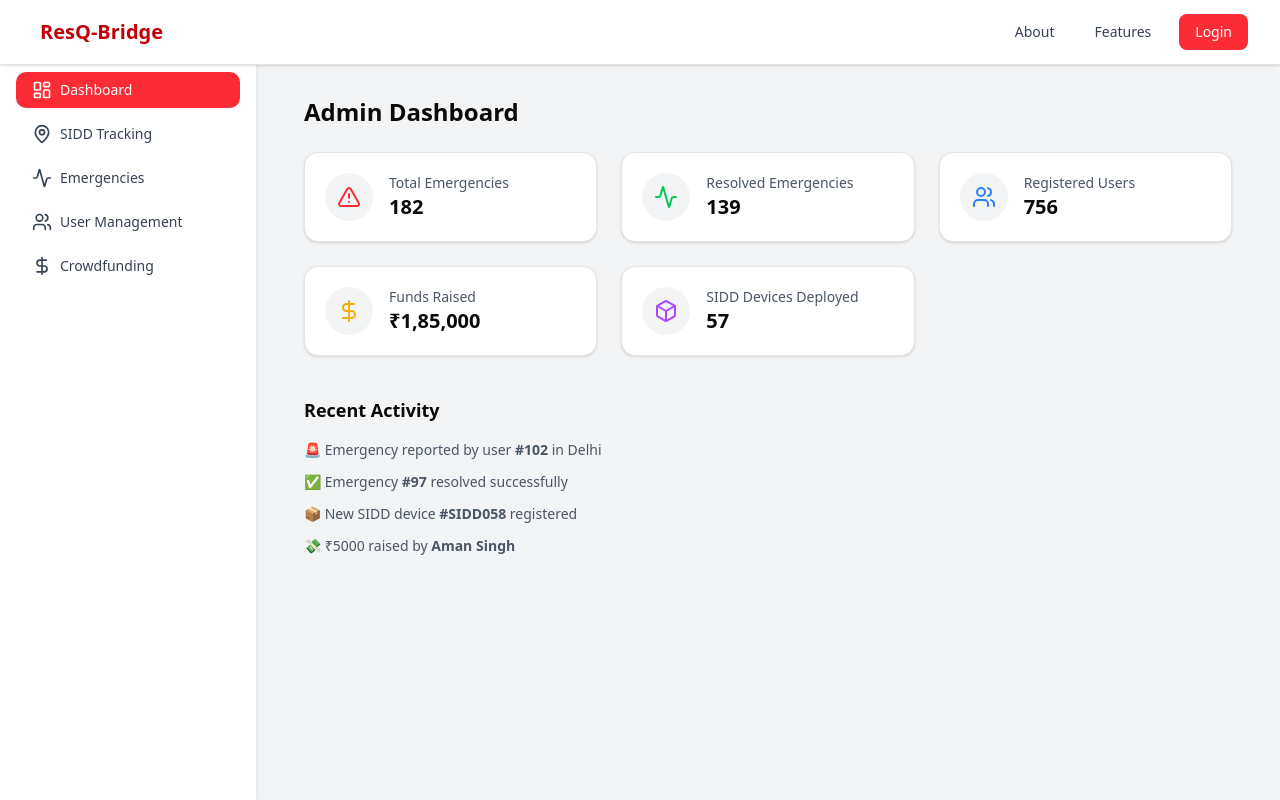
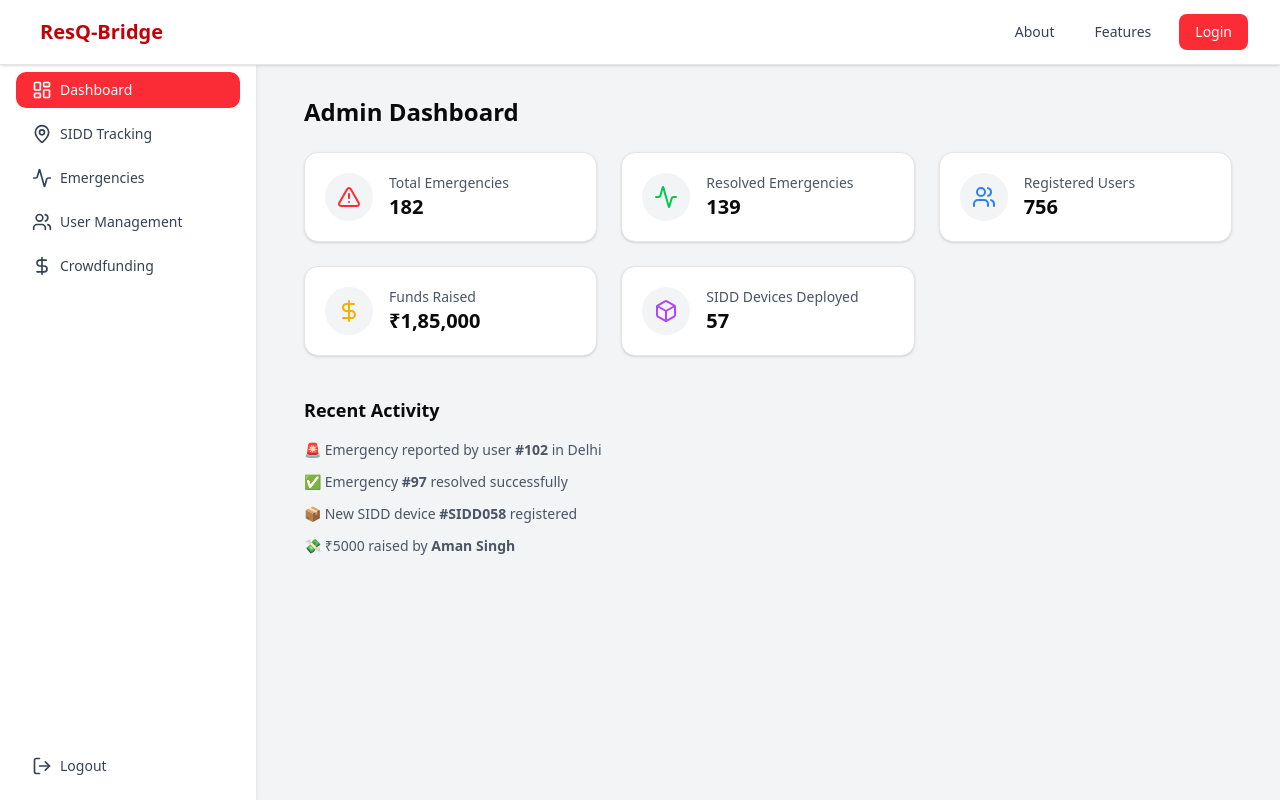
Before and after one commit to RG1208/ResQBridgeV3, a React (Vite) app in the folder Frontend/: page /admin in a window 1280 px wide. Shown: the top 800 px of the page. Built offline with nearby package versions, Linux system fonts and the light colour scheme.

Commit message:
feat: Added Logout Functionality

```diff
--- a/Frontend/src/adminDashboard/AdminLayout.tsx
+++ b/Frontend/src/adminDashboard/AdminLayout.tsx
@@ -1,6 +1,6 @@
 import React from 'react';
 import { Link, Outlet, useLocation } from 'react-router-dom';
-import { LayoutDashboard, MapPin, Users, Activity, DollarSign } from 'lucide-react';
+import { LayoutDashboard, MapPin, Users, Activity, DollarSign, LogOut } from 'lucide-react';
 
 const AdminLayout: React.FC = () => {
   const location = useLocation();
@@ -16,7 +16,8 @@ const AdminLayout: React.FC = () => {
   return (
     <div className="flex min-h-screen bg-gray-100">
       {/* Sidebar */}
-      <aside className="w-64 bg-white shadow-md p-4">
+      <aside className="w-64 bg-white shadow-md p-4 flex flex-col justify-between">
+        <div>
           <h2 className="text-2xl font-bold text-red-600 mb-6">Admin Panel</h2>
           <nav className="space-y-2">
             {navItems.map((item) => (
@@ -34,11 +35,23 @@ const AdminLayout: React.FC = () => {
               </Link>
             ))}
           </nav>
+        </div>
+
+        {/* Logout at the bottom */}
+        <div className="mt-6">
+          <Link
+            to="/"
+            className="flex items-center px-4 py-2 rounded-lg text-sm font-medium text-gray-700 hover:bg-red-100"
+          >
+            <LogOut size={20} />
+            <span className="ml-2">Logout</span>
+          </Link>
+        </div>
       </aside>
 
       {/* Main Content */}
       <div className="flex-1 p-6">
-        {/* Optional Top Bar */}
+        {/* Top Bar (Optional) */}
         <div className="mb-4">
           <h1 className="text-2xl font-semibold text-gray-800">
             {navItems.find((item) => location.pathname === item.path)?.name || 'Admin'}
```
Also changed, not shown: Frontend/src/routes/AdminRoutes.tsx (deleted), Frontend/src/types/device.d.ts (deleted), Frontend/src/types/donation.ds.ts (deleted), Frontend/src/types/emergency.d.ts (deleted), Frontend/src/types/user.d.ts (deleted). Lines whose indentation alone changed are shown as unchanged.
